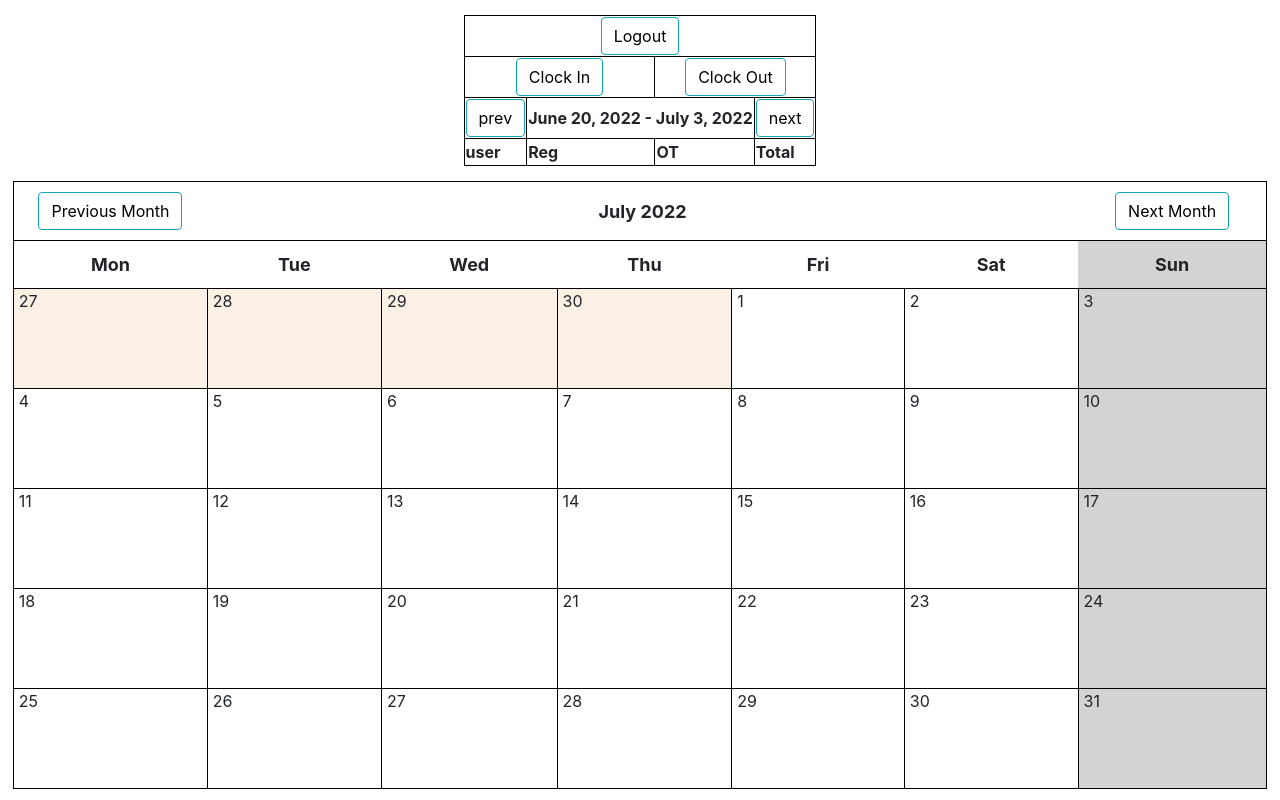
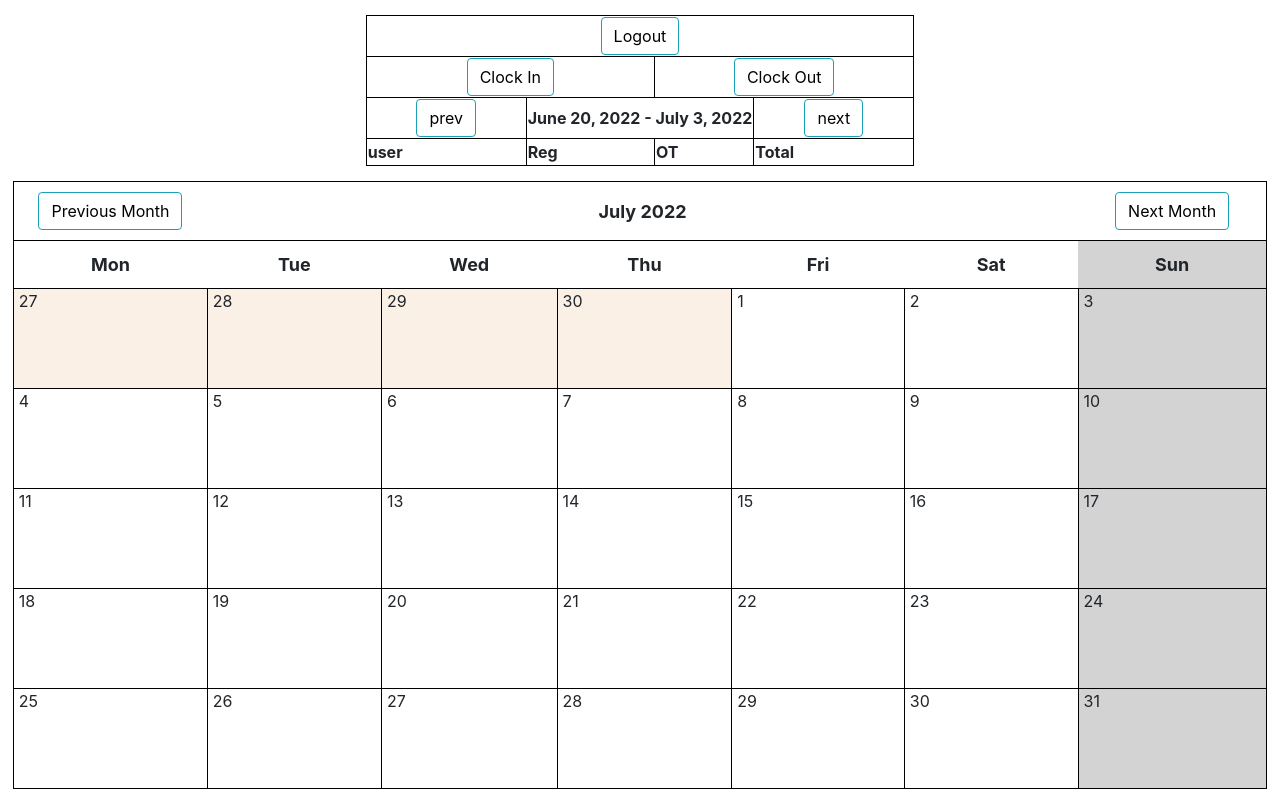
Before and after one commit to nimrodl/timeclock, a Django app: page / in a window 1280 px wide. Run offline with Django 3.2, Linux system fonts and the light colour scheme; the visitor is signed in with stand-in values (Sample User, id 1); data that the repository does not hold is empty; some libraries are stand-ins or nearby versions.

Commit message:
updated html formating and requirements.txt

```diff
--- a/requirements.txt
+++ b/requirements.txt
@@ -1,3 +1,5 @@
 Django==3.1.13
 django-admin-rangefilter==0.6.1
 python-dateutil==2.8.1
+gunicorn
+mysqlclient
--- a/timeclock/templates/timeclock/calendar.html
+++ b/timeclock/templates/timeclock/calendar.html
@@ -96,10 +96,10 @@ th.center {
 			<th class="center"><a class="btn btn-info" href="{% url 'timeclock:calendar' %}?{{ next_pay }}"> next </a></th>
 		</tr>
 		<tr>
-			<th>user</th>
+			<th style="width:10em">user</th>
 			<th>Reg</th>
 			<th>OT</th>
-			<th>Total</th>
+			<th style="width:10em">Total</th>
 		</tr>
 		{% for user,data in summary.items %}
 			<tr>
```
